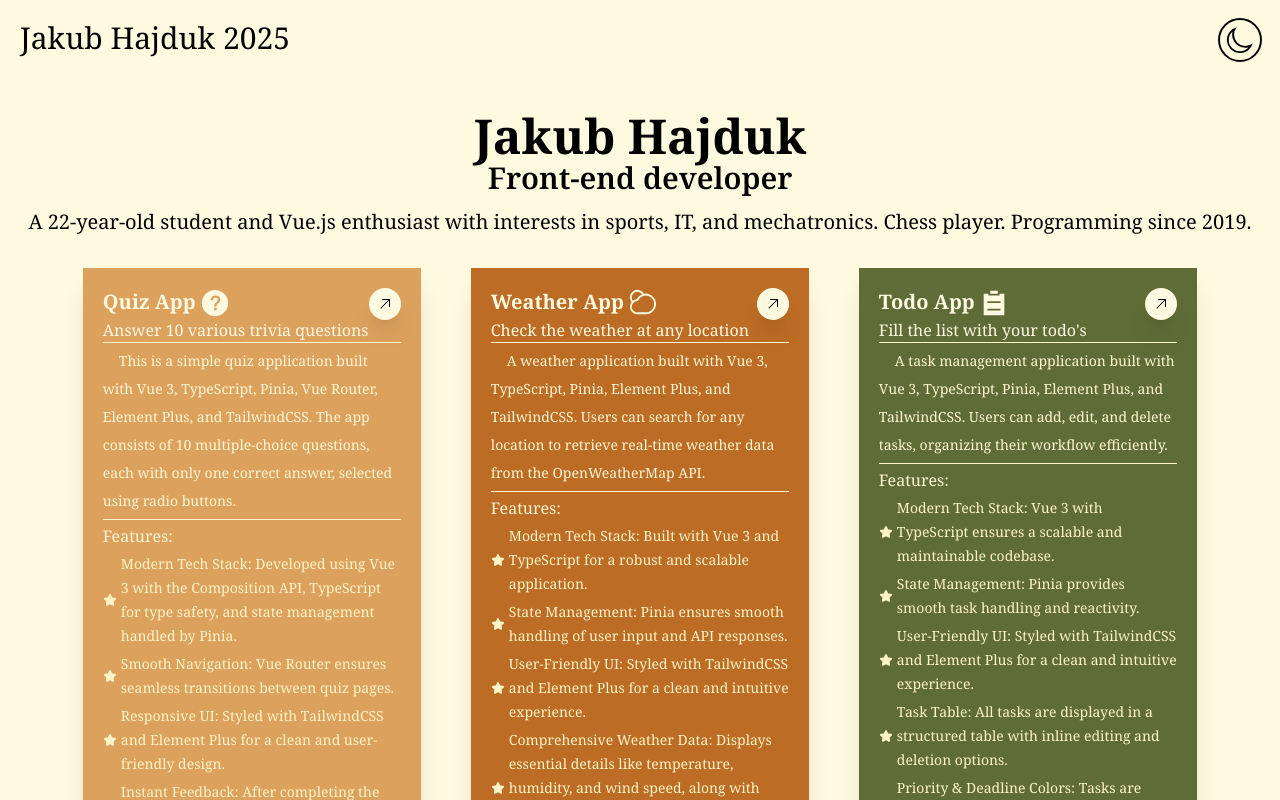
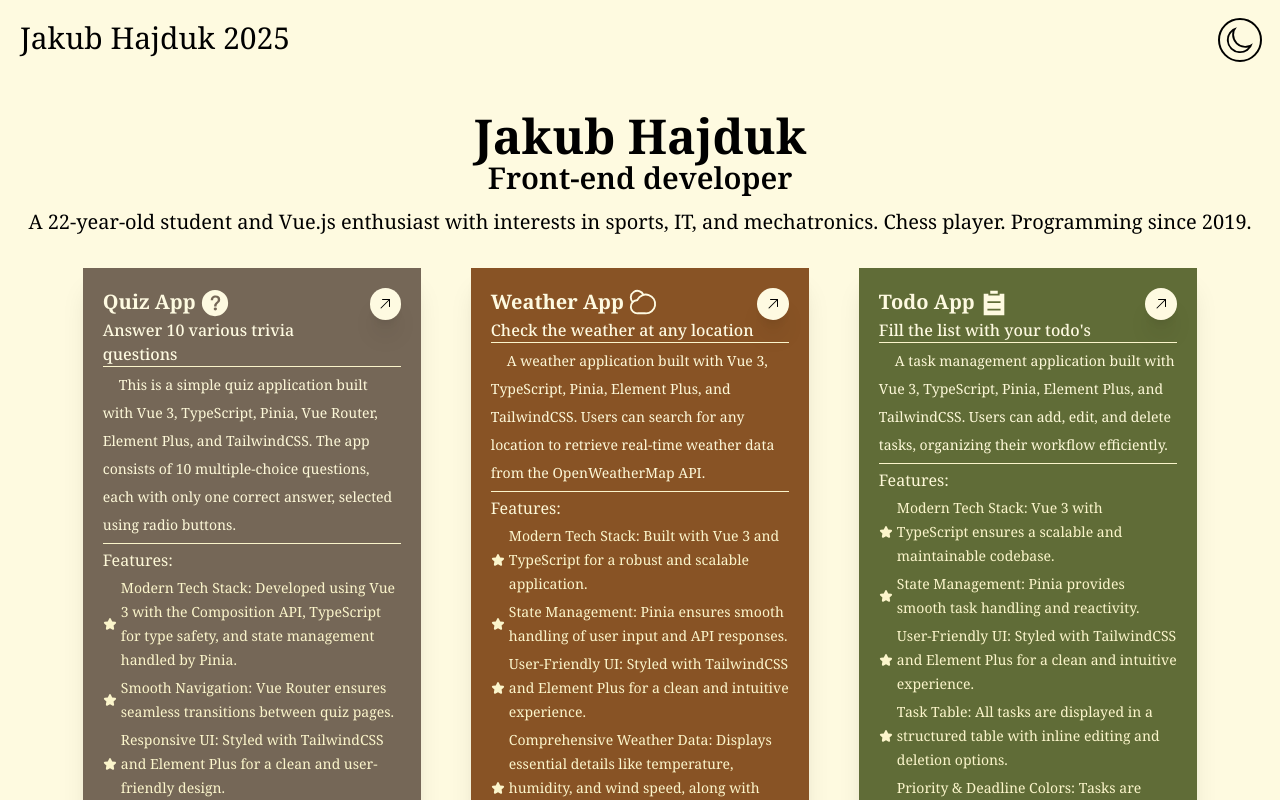
Before and after one commit to jakubhajduk53/portfolio-vue, a Vue app: page / in a window 1280 px wide. Shown: the top 800 px of the page. Built offline with nearby package versions, Linux system fonts and the light colour scheme.

Commit message:
feat: update projects text and bg to hsl with better contrast

```diff
--- a/src/components/ProjectComponent.vue
+++ b/src/components/ProjectComponent.vue
@@ -19,7 +19,7 @@ defineProps<Project>();
           <p>{{ name }}</p>
           <el-icon size="30"><component :is="icon" /></el-icon>
         </div>
-        <div class="text-sm md:text-base">
+        <div class="text-sm md:text-base font-[500]">
           {{ shortDescription }}
         </div>
       </div>
--- a/src/components/ProjectsList.vue
+++ b/src/components/ProjectsList.vue
@@ -35,7 +35,7 @@ const todoFeatures = [
     description="This is a simple quiz application built with Vue 3, TypeScript, Pinia, Vue Router, Element Plus, and TailwindCSS. The app consists of 10 multiple-choice questions, each with only one correct answer, selected using radio buttons."
     :features="quizFeatures"
     :icon="QuestionFilled"
-    customStyle="bg-[#DDA15E] dark:bg-[#415A77]"
+    customStyle="bg-[hsl(32,15%,40%)] dark:bg-[hsl(212,29%,36%)]"
   />
   <ProjectComponent
     href="https://weather-app-jakubhajduk53s-projects.vercel.app/"
@@ -44,7 +44,7 @@ const todoFeatures = [
     description="A weather application built with Vue 3, TypeScript, Pinia, Element Plus, and TailwindCSS. Users can search for any location to retrieve real-time weather data from the OpenWeatherMap API."
     :features="weatherFeatures"
     :icon="PartlyCloudy"
-    customStyle="bg-[#BC6C25] dark:bg-[#1B263B]"
+    customStyle="bg-[hsl(28,57%,34%)] dark:bg-[hsl(219,37%,27%)]"
   />
   <ProjectComponent
     href="https://to-do-app-2025.vercel.app/"
@@ -53,7 +53,7 @@ const todoFeatures = [
     description="A task management application built with Vue 3, TypeScript, Pinia, Element Plus, and TailwindCSS. Users can add, edit, and delete tasks, organizing their workflow efficiently."
     :features="todoFeatures"
     :icon="List"
-    customStyle="bg-[#606C38] dark:bg-[#778DA9]"
+    customStyle="bg-[hsl(74,32%,32%)] dark:bg-[hsl(214,23%,36%)]"
   />
 </template>
 
--- a/src/style.css
+++ b/src/style.css
@@ -13,9 +13,9 @@ body,
 @theme {
   --font-noto-serif: "Noto Serif", serif;
   --color-description-primary: hsl(52, 94%, 94%);
-  --color-description-secondary: hsl(52, 90%, 91%);
-  --color-description-tertiary: hsl(52, 86%, 88%);
+  --color-description-secondary: hsl(52, 90%, 92%);
+  --color-description-tertiary: hsl(52, 86%, 89%);
   --color-description-dark-primary: hsl(75, 6%, 87%);
-  --color-description-dark-secondary: hsl(75, 6%, 84%);
-  --color-description-dark-tertiary: hsl(75, 6%, 81%);
+  --color-description-dark-secondary: hsl(75, 6%, 85%);
+  --color-description-dark-tertiary: hsl(75, 6%, 83%);
 }
```
